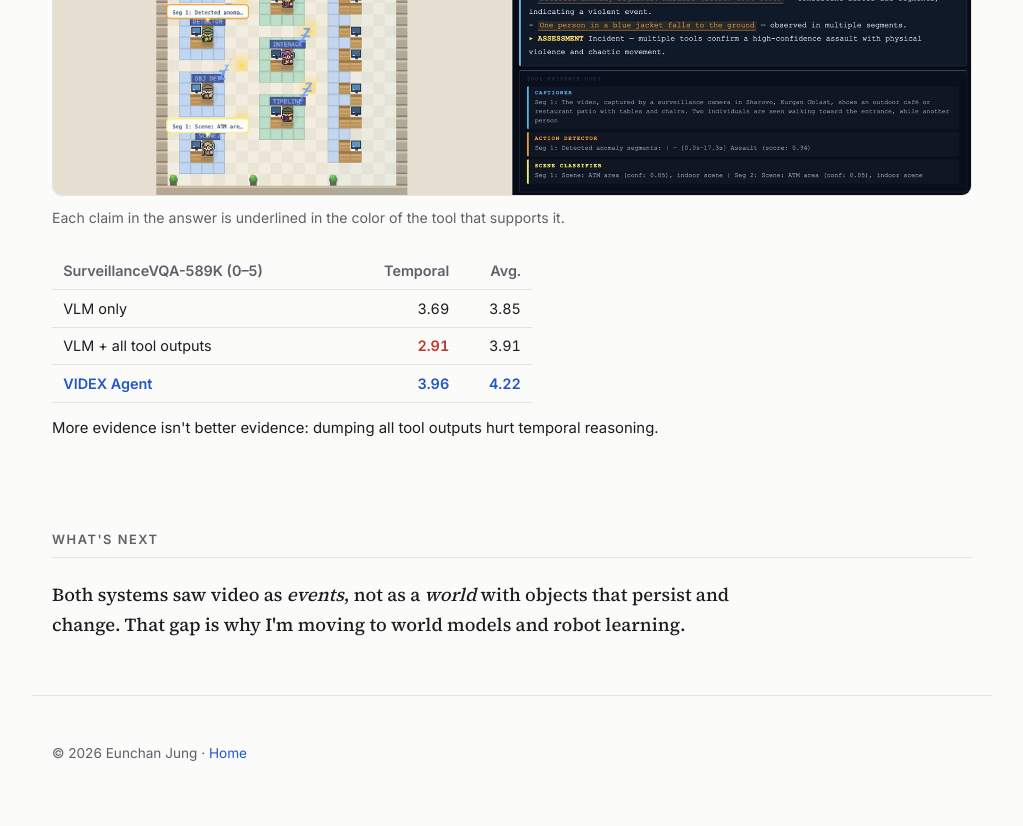
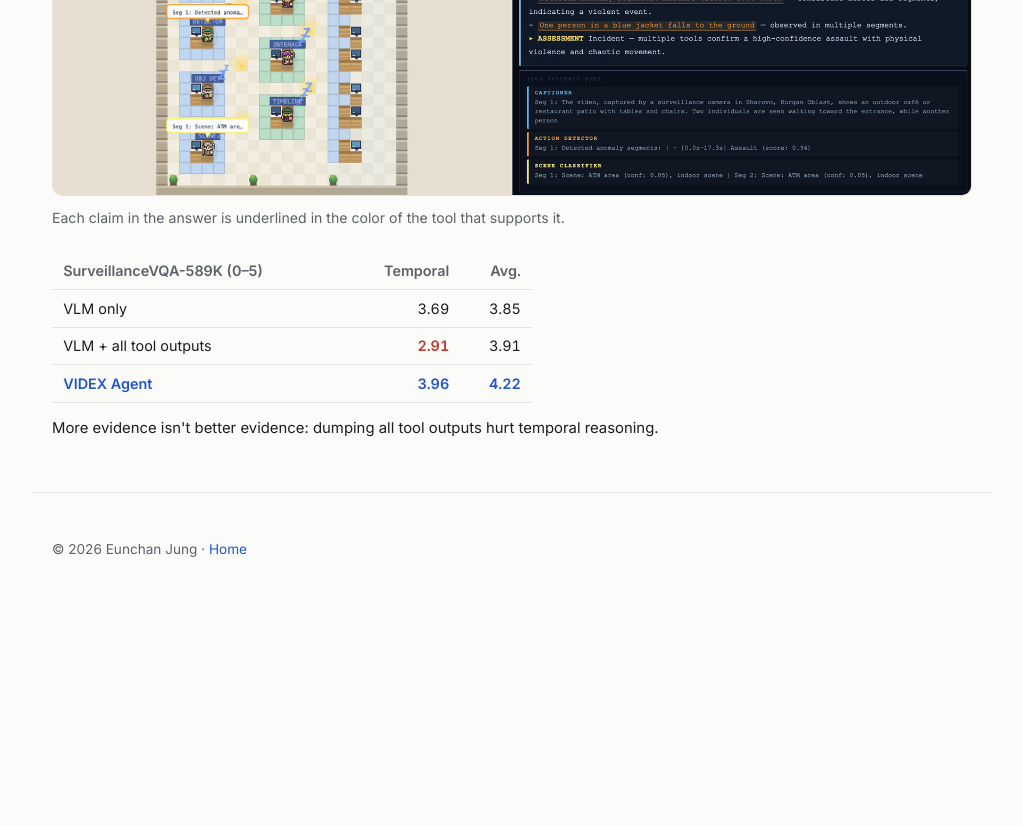
Before and after one commit to 248Kobe/248Kobe.github.io, a plain HTML site: page videx.html in a window 1280 px wide. Shown: the part 2421-3247 px from the top of the page, without its empty margins (128-1151 px from the left). After the commit the page ends 3043 px from the top, so only its background shows below. Drawn offline with Linux system fonts and the light colour scheme.

Commit message:
Remove What's next section from VIDEX page
Co-Authored-By: Claude Opus 5.5 <noreply@anthropic.com>

```diff
--- a/videx.html
+++ b/videx.html
@@ -100,15 +100,6 @@
       <p class="result">More evidence isn't better evidence: dumping all tool outputs hurt temporal reasoning.</p>
     </section>
 
-    <!-- ===================== NEXT ===================== -->
-    <section id="next">
-      <h2>What's next</h2>
-      <p class="statement">
-        Both systems saw video as <em>events</em>, not as a <em>world</em> with objects that persist and change.
-        That gap is why I'm moving to world models and robot learning.
-      </p>
-    </section>
-
   </main>
 
   <footer class="wrap footer">
```
